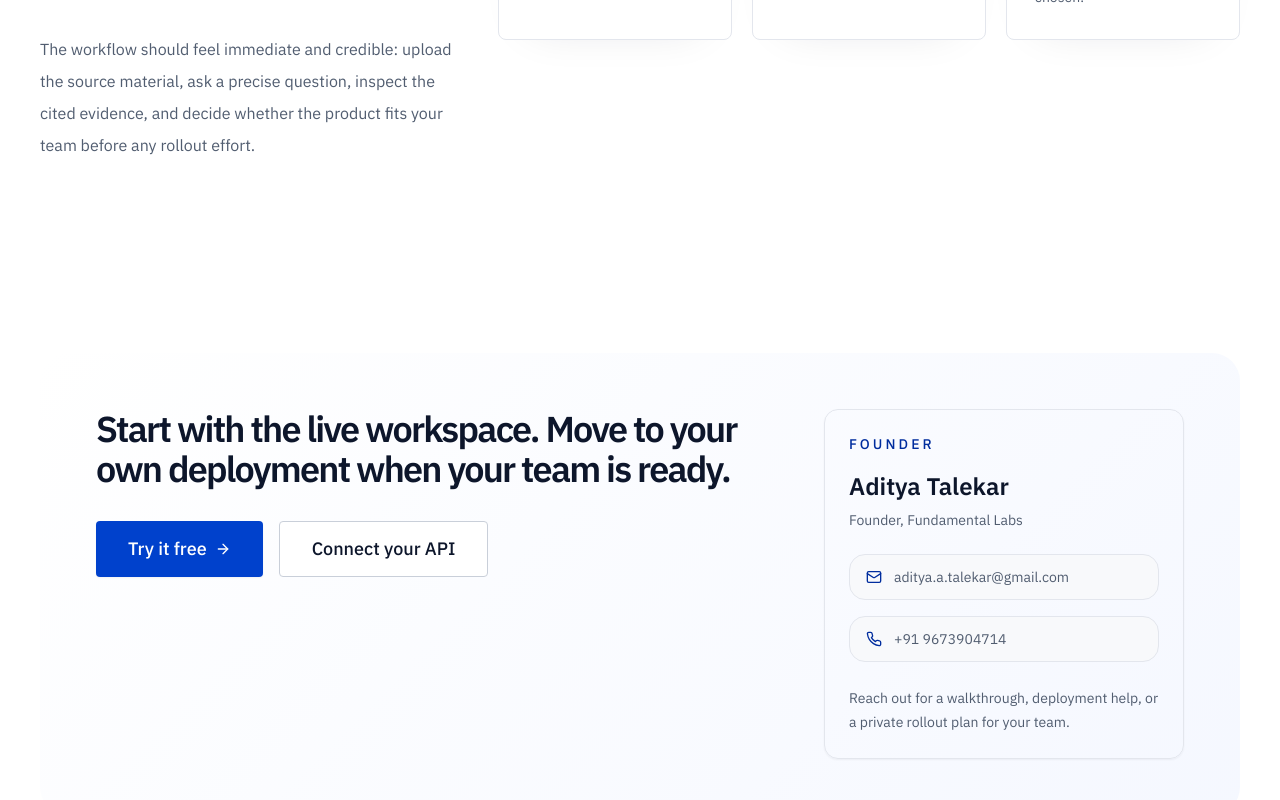
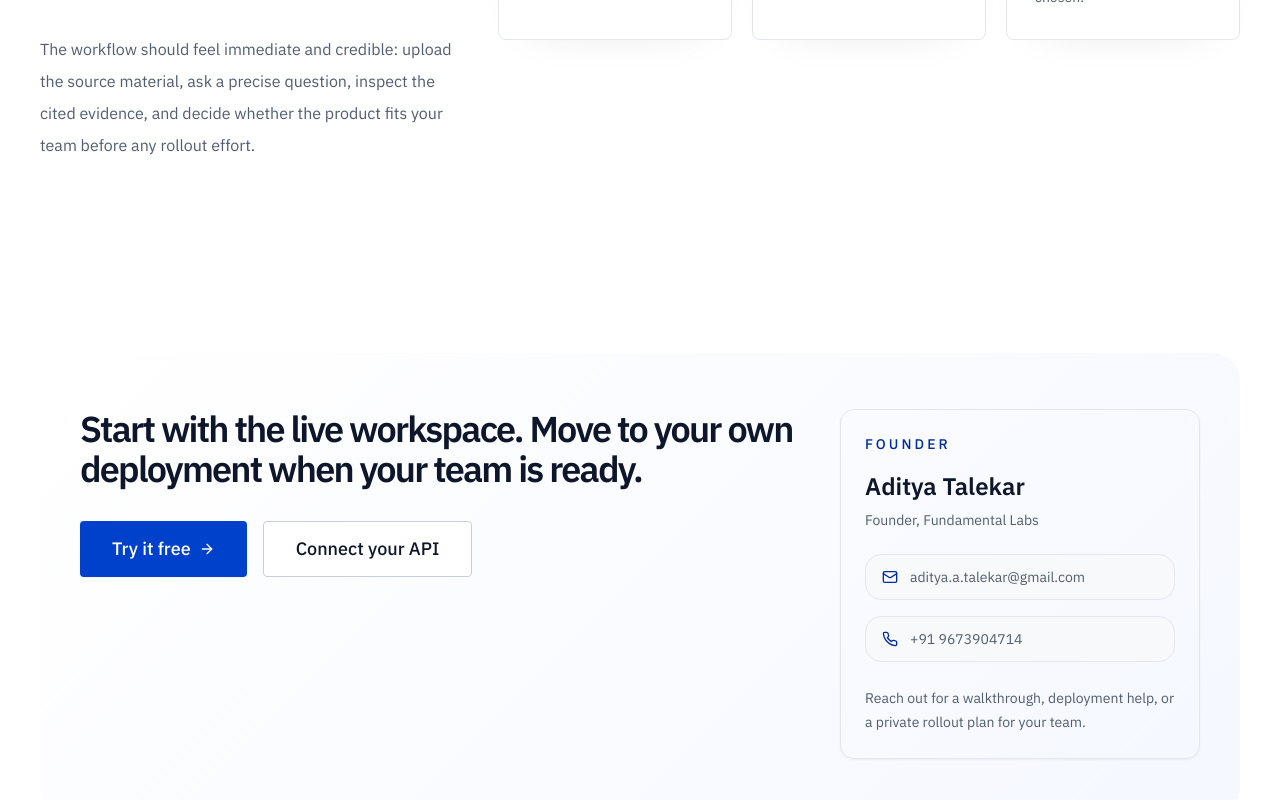
Before and after one commit to ADITYATALEKAR/NexusRAG, a Next.js app in the folder frontend/: page / in a window 1280 px wide. Shown: the part 1868-2668 px from the top of the page. Built offline with nearby package versions, Linux system fonts and the light colour scheme; no server answers.

Commit message:
Align boxed landing sections with brand grid

```diff
--- a/frontend/components/landing/cta.tsx
+++ b/frontend/components/landing/cta.tsx
@@ -8,8 +8,8 @@ export function CTA() {
   return (
     <section id="contact" className="py-24">
       <div className="mx-auto w-full max-w-[1440px] px-5 md:px-8 xl:px-10">
-        <div className="overflow-hidden rounded-[28px] bg-[linear-gradient(135deg,rgba(255,255,255,1),rgba(244,247,255,0.92))] p-10 md:p-14">
-          <div className="grid gap-8 lg:grid-cols-[minmax(0,1.15fr)_360px]">
+        <div className="overflow-hidden rounded-[28px] bg-[linear-gradient(135deg,rgba(255,255,255,1),rgba(244,247,255,0.92))] py-10 md:py-14">
+          <div className="grid gap-8 px-5 md:px-8 lg:grid-cols-[minmax(0,1.15fr)_360px] xl:px-10">
             <div>
               <h2 className="max-w-3xl text-3xl font-semibold tracking-[-0.05em] text-text-primary md:text-4xl">
                 Start with the live workspace. Move to your own deployment when your team is ready.
--- a/frontend/components/landing/trust-signals.tsx
+++ b/frontend/components/landing/trust-signals.tsx
@@ -25,8 +25,8 @@ export function TrustSignals() {
   return (
     <section className="bg-bg-primary py-14">
       <div className="mx-auto w-full max-w-[1440px] px-5 md:px-8 xl:px-10">
-        <div className="overflow-hidden rounded-[28px] bg-[linear-gradient(180deg,rgba(248,251,255,0.92),rgba(255,255,255,0.88))] p-8 md:p-10">
-          <div className="flex flex-col gap-8 xl:flex-row xl:items-center xl:justify-between">
+        <div className="overflow-hidden rounded-[28px] bg-[linear-gradient(180deg,rgba(248,251,255,0.92),rgba(255,255,255,0.88))] py-8 md:py-10">
+          <div className="flex flex-col gap-8 px-5 md:px-8 xl:flex-row xl:items-center xl:justify-between xl:px-10">
             <div className="max-w-[760px]">
               <p className="text-sm font-medium uppercase tracking-[0.24em] text-accent-700">
                 Evaluate the product the way teams actually buy it
```
